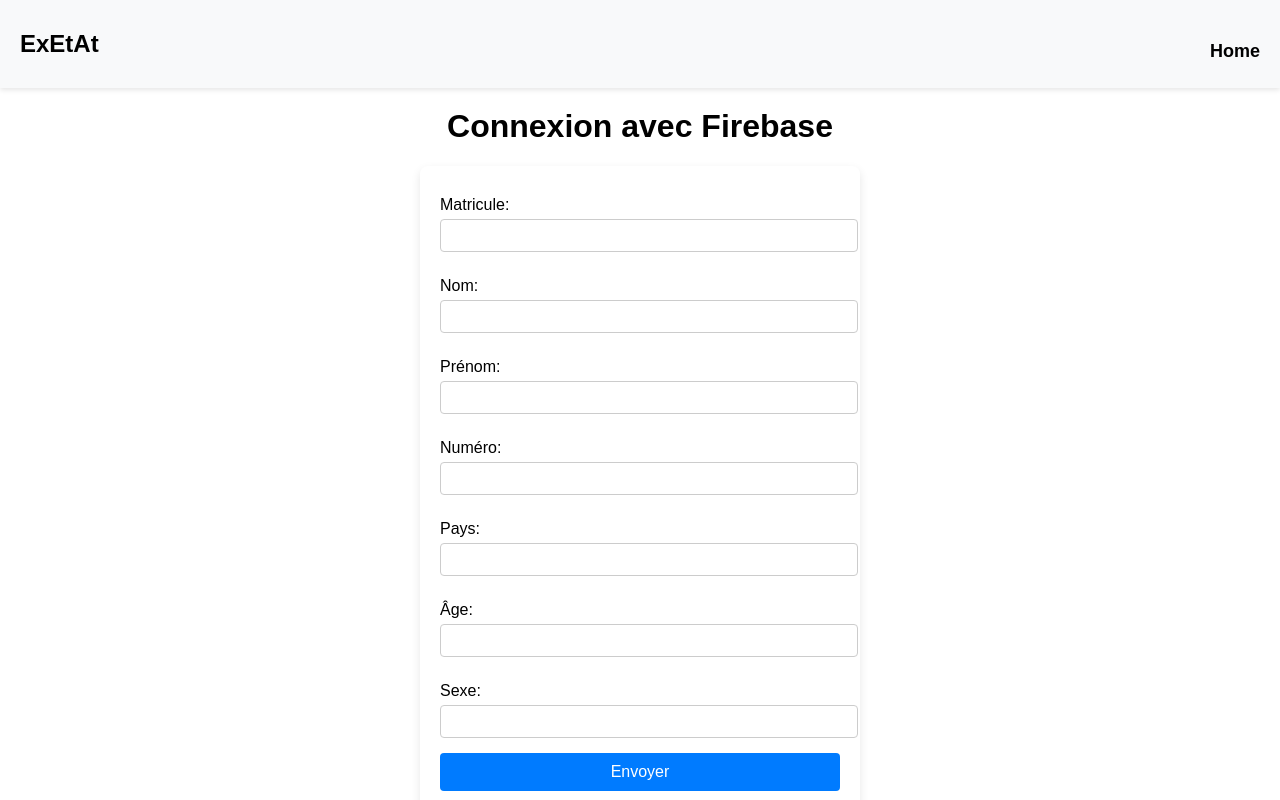
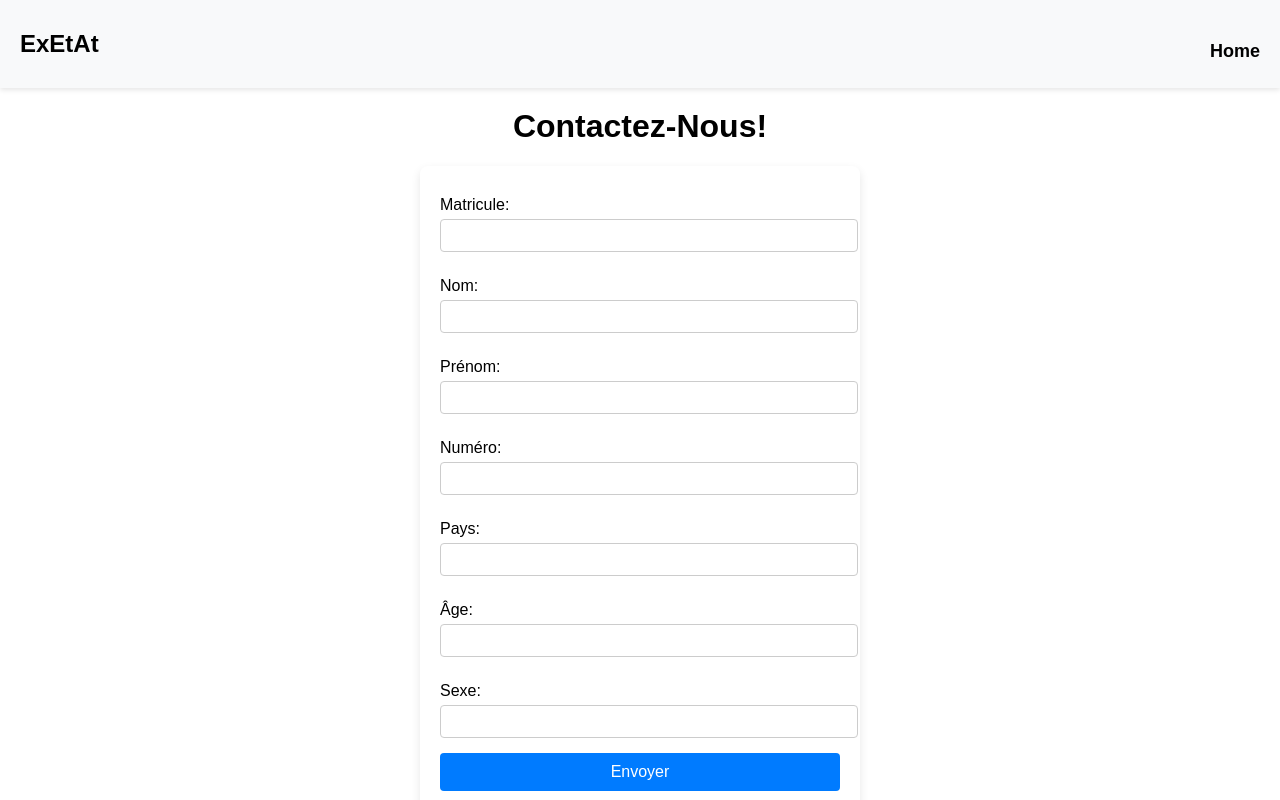
Before and after one commit to Ange804/exetat, a plain HTML site: page index.html in a window 1280 px wide. Shown: the top 800 px of the page. Drawn offline with Linux system fonts and the light colour scheme; a script that the page names is missing.

Commit message:
Update index.html

```diff
--- a/index.html
+++ b/index.html
@@ -3,7 +3,7 @@
 <head>
     <meta charset="UTF-8">
     <meta name="viewport" content="width=device-width, initial-scale=1.0">
-    <title>Firebase Connection</title>
+    <title>Contact</title>
     <script src="https://js.stripe.com/v3/"></script>
     <style>
         :root {
@@ -131,7 +131,7 @@
         </nav>
     </header>
 
-    <h1>Connexion avec Firebase</h1>
+    <h1>Contactez-Nous!</h1>
     <form id="dataForm">
         <label for="ide">Matricule:</label>
         <input type="text" id="ide" name="idee" required>
```
